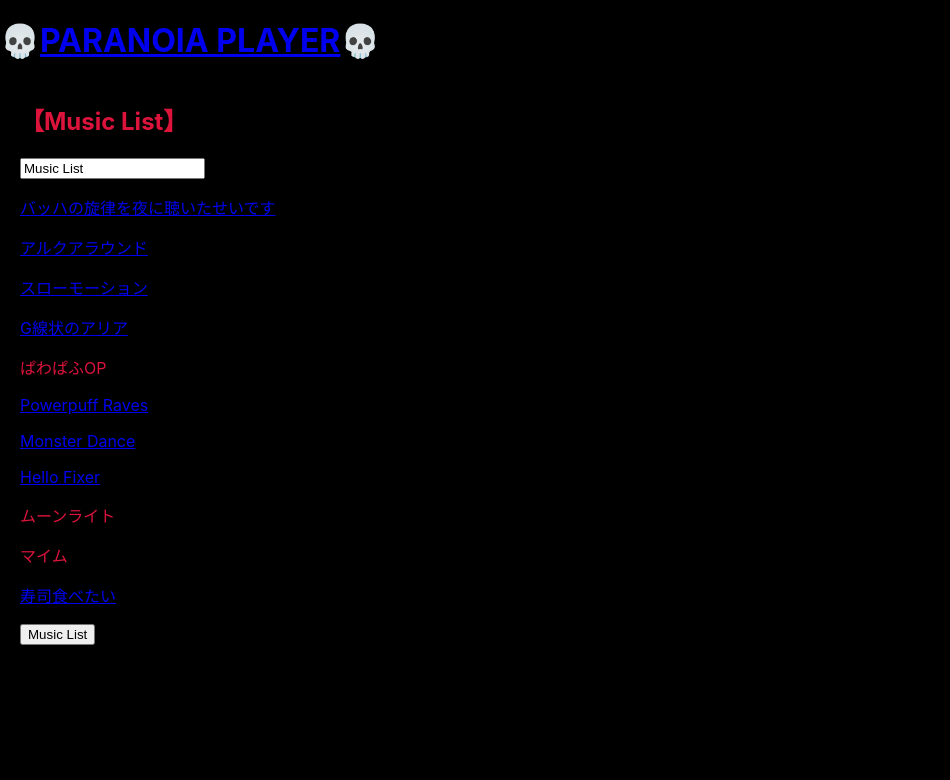
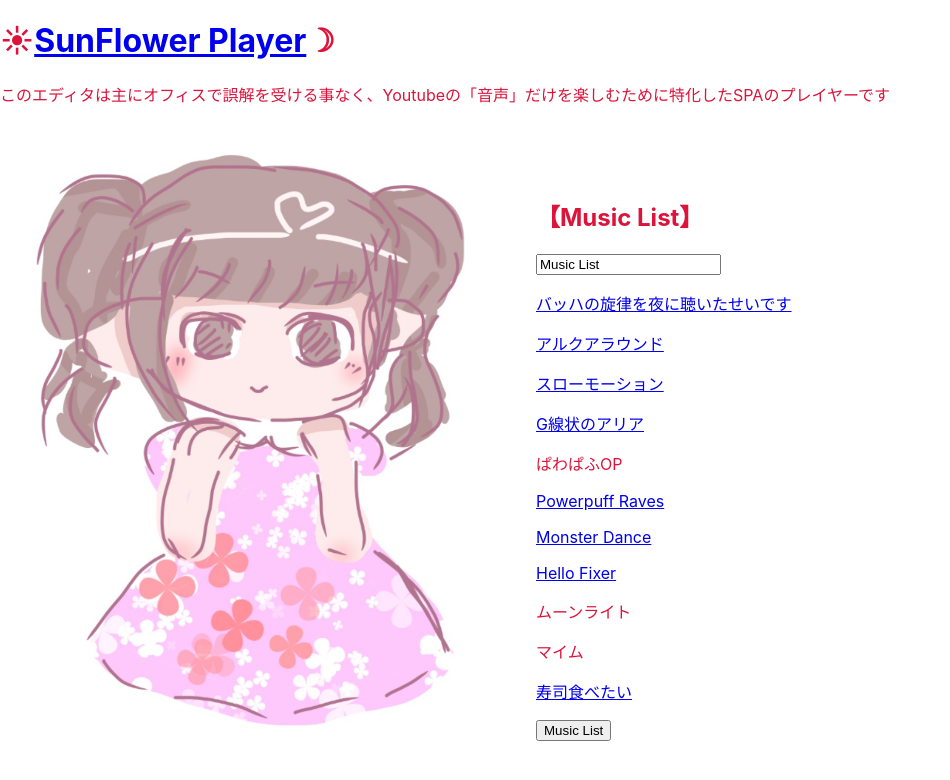
Before and after one commit to huonchan/shiokara, a React (Create React App) app: page / in a window 1280 px wide. Shown: the top 780 px of the page, without its empty margins (0-950 px from the left). Built offline with nearby package versions, Linux system fonts and the light colour scheme.

Commit message:
ホワイトパターン＋画像表示

```diff
--- a/src/index.css
+++ b/src/index.css
@@ -5,7 +5,6 @@ body {
     sans-serif;
   -webkit-font-smoothing: antialiased;
   -moz-osx-font-smoothing: grayscale;
-  background-color: black;
   color:crimson;
 }
 
@@ -14,11 +13,17 @@ code {
     monospace;
 }
 
+@media (prefers-reduced-motion: no-preference) {
+  .Image-logo {
+    animation: App-logo-spin infinite 20s linear;
+  }
+}
 
 .container_items
 {
   display: inline-block;
   font-size: 16px;
+  margin: 20px 20px 20px 20px ;
 }
 
 .container
--- a/src/index.js
+++ b/src/index.js
@@ -9,6 +9,16 @@ let urlParamStr = window.location.search.replace('?',"")//fixme:もっとマト
 // https://hatolabo.com/programming/react-get-url-param
 var defVideoId = '再生しないというより、エラーにして一旦止める'//fixme:クソみたいなhack
 var rootUrl='http://localhost:3000/?'
+
+class ImageChara extends React.Component {
+
+  render(){
+    return (
+      <img src={`${process.env.PUBLIC_URL}/image.png`} width="40%" height="40%"/>
+    );
+  }
+
+}
 
 //todo:別ファイルに分けろ。あと選択肢は外部ファイルか何かに定義しろ。
 class Menu extends React.Component {
@@ -76,7 +86,7 @@ class Youtube extends React.Component {
   render() {
     const opts = {
       height: '50',
-      width: '640',
+      width: '240',
       playerVars: { // https://developers.google.com/youtube/player_parameters
         autoplay: 1, //相手側のサーバーに負荷をかけないよう、開発中は0にする事
         modestbranding:1,
@@ -115,9 +125,10 @@ class Youtube extends React.Component {
 ReactDOM.render(
   <React.StrictMode>
     <div>
-      <h1>💀<a href="http://localhost:3000/">PARANOIA PLAYER</a>💀</h1>
+      <h1>☀<a href="http://localhost:3000/">SunFlower Player</a>☽</h1> このエディタは主にオフィスで誤解を受ける事なく、Youtubeの「音声」だけを楽しむために特化したSPAのプレイヤーです
     </div>
     <div id='content_root' class ='container'>
+      <ImageChara />
       <Menu />
       <Youtube />
     </div>
```
Also changed, not shown: public/image.png (added).
